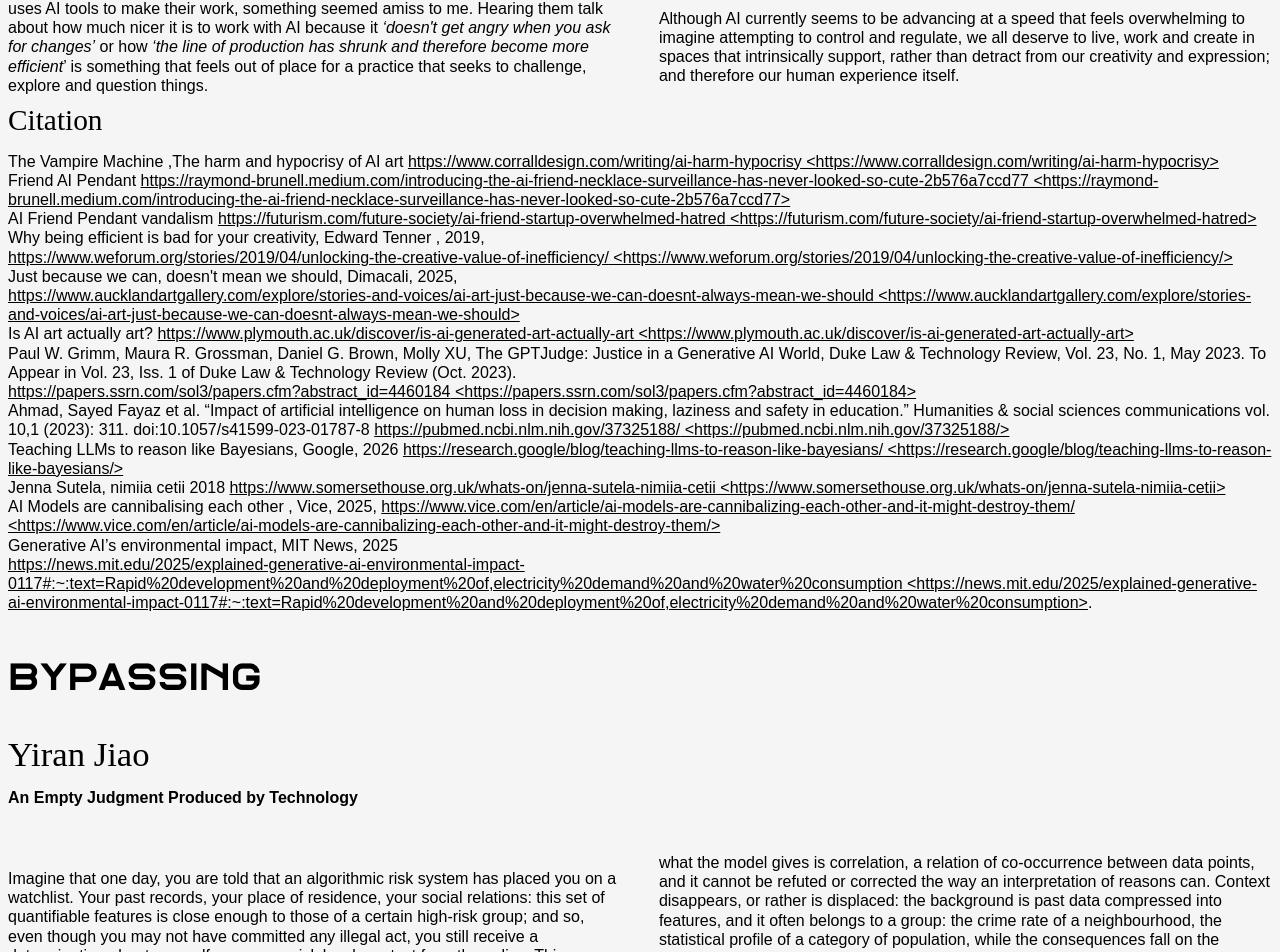
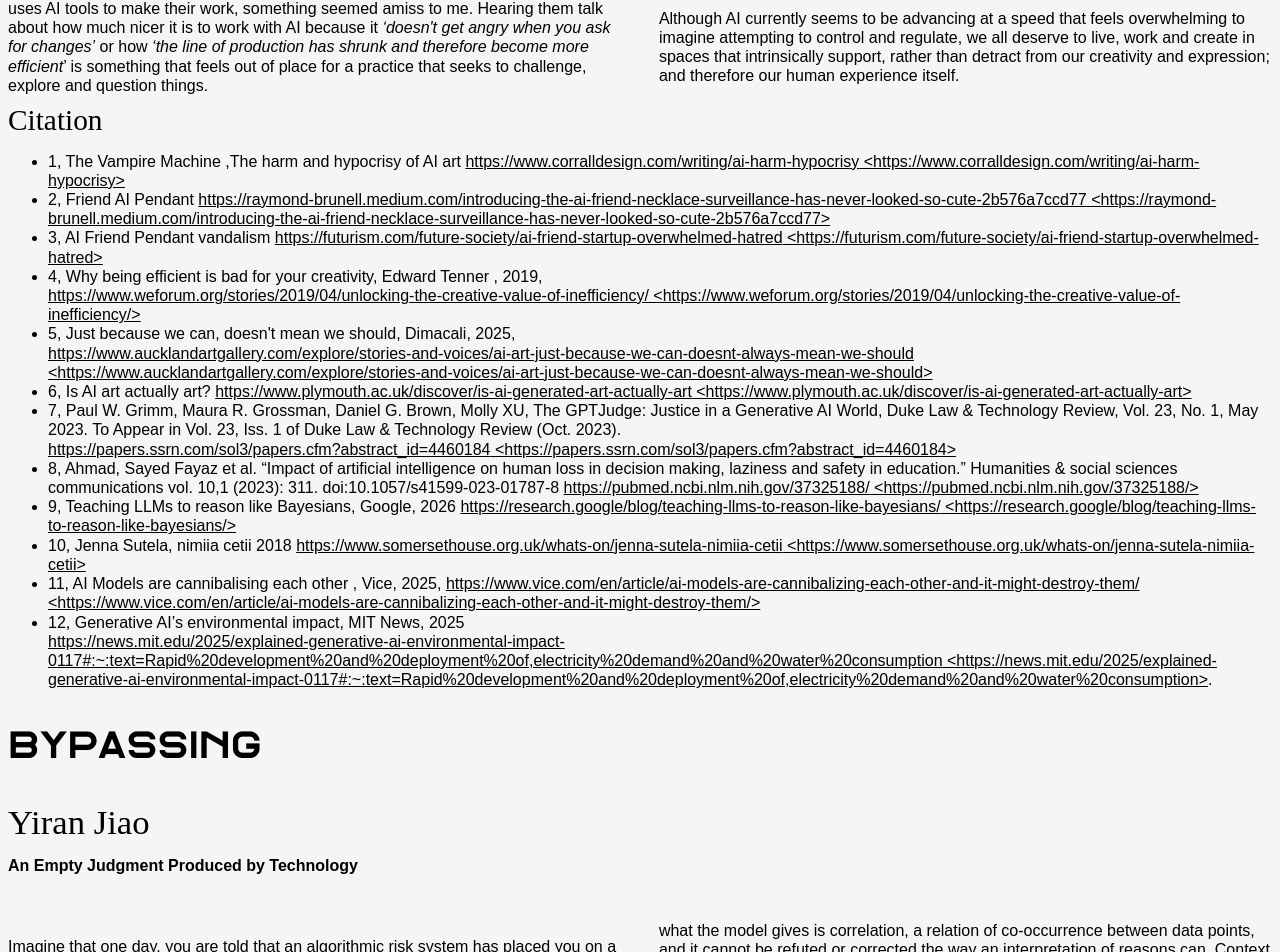
Before and after one commit to AJ3651/Design-Github-Repo, an Eleventy site: page src/index.njk in a window 1280 px wide. Shown: the part 10671-11623 px from the top of the page. Built offline with nearby package versions, Linux system fonts and the light colour scheme; Eleventy itself is replaced by a stand-in of ours; files that its build step writes are made by us from their sources.

Commit message:
Update 01-The-Vampire-Machine-Jemila-Abdulai.md

```diff
--- a/src/category02/01-The-Vampire-Machine-Jemila-Abdulai.md
+++ b/src/category02/01-The-Vampire-Machine-Jemila-Abdulai.md
@@ -82,23 +82,19 @@ Although AI currently seems to be advancing at a speed that feels overwhelming t
 
 ### Citation
 
-The Vampire Machine ,The harm and hypocrisy of AI art  [https://www.corralldesign.com/writing/ai-harm-hypocrisy](https://www.corralldesign.com/writing/ai-harm-hypocrisy)
-Friend AI Pendant [https://raymond-brunell.medium.com/introducing-the-ai-friend-necklace-surveillance-has-never-looked-so-cute-2b576a7ccd77](https://raymond-brunell.medium.com/introducing-the-ai-friend-necklace-surveillance-has-never-looked-so-cute-2b576a7ccd77)
-AI Friend Pendant vandalism [https://futurism.com/future-society/ai-friend-startup-overwhelmed-hatred](https://futurism.com/future-society/ai-friend-startup-overwhelmed-hatred)
-Why being efficient is bad for your creativity, Edward Tenner , 2019,
+ - 1, The Vampire Machine ,The harm and hypocrisy of AI art  [https://www.corralldesign.com/writing/ai-harm-hypocrisy](https://www.corralldesign.com/writing/ai-harm-hypocrisy)
+- 2, Friend AI Pendant [https://raymond-brunell.medium.com/introducing-the-ai-friend-necklace-surveillance-has-never-looked-so-cute-2b576a7ccd77](https://raymond-brunell.medium.com/introducing-the-ai-friend-necklace-surveillance-has-never-looked-so-cute-2b576a7ccd77)
+- 3, AI Friend Pendant vandalism [https://futurism.com/future-society/ai-friend-startup-overwhelmed-hatred](https://futurism.com/future-society/ai-friend-startup-overwhelmed-hatred)
+- 4, Why being efficient is bad for your creativity, Edward Tenner , 2019,
 [https://www.weforum.org/stories/2019/04/unlocking-the-creative-value-of-inefficiency/](https://www.weforum.org/stories/2019/04/unlocking-the-creative-value-of-inefficiency/)
-Just because we can, doesn't mean we should, Dimacali, 2025,
+- 5, Just because we can, doesn't mean we should, Dimacali, 2025,
 [https://www.aucklandartgallery.com/explore/stories-and-voices/ai-art-just-because-we-can-doesnt-always-mean-we-should](https://www.aucklandartgallery.com/explore/stories-and-voices/ai-art-just-because-we-can-doesnt-always-mean-we-should)
-Is AI art actually art? [https://www.plymouth.ac.uk/discover/is-ai-generated-art-actually-art](https://www.plymouth.ac.uk/discover/is-ai-generated-art-actually-art)
-Paul W. Grimm, Maura R. Grossman, Daniel G. Brown, Molly XU, The GPTJudge: Justice in a Generative AI World, Duke Law & Technology Review, Vol. 23, No. 1, May 2023\. To Appear in Vol. 23, Iss. 1 of Duke Law & Technology Review (Oct. 2023).
+- 6, Is AI art actually art? [https://www.plymouth.ac.uk/discover/is-ai-generated-art-actually-art](https://www.plymouth.ac.uk/discover/is-ai-generated-art-actually-art)
+- 7, Paul W. Grimm, Maura R. Grossman, Daniel G. Brown, Molly XU, The GPTJudge: Justice in a Generative AI World, Duke Law & Technology Review, Vol. 23, No. 1, May 2023\. To Appear in Vol. 23, Iss. 1 of Duke Law & Technology Review (Oct. 2023).
 [https://papers.ssrn.com/sol3/papers.cfm?abstract\_id=4460184](https://papers.ssrn.com/sol3/papers.cfm?abstract_id=4460184)
-Ahmad, Sayed Fayaz et al. “Impact of artificial intelligence on human loss in decision making, laziness and safety in education.” Humanities & social sciences communications vol. 10,1 (2023): 311\. doi:10.1057/s41599-023-01787-8  [https://pubmed.ncbi.nlm.nih.gov/37325188/](https://pubmed.ncbi.nlm.nih.gov/37325188/)
-Teaching LLMs to reason like Bayesians, Google, 2026 [https://research.google/blog/teaching-llms-to-reason-like-bayesians/](https://research.google/blog/teaching-llms-to-reason-like-bayesians/)
-Jenna Sutela,  nimiia cetii 2018  [https://www.somersethouse.org.uk/whats-on/jenna-sutela-nimiia-cetii](https://www.somersethouse.org.uk/whats-on/jenna-sutela-nimiia-cetii)
- AI Models  are cannibalising each other , Vice, 2025, [https://www.vice.com/en/article/ai-models-are-cannibalizing-each-other-and-it-might-destroy-them/](https://www.vice.com/en/article/ai-models-are-cannibalizing-each-other-and-it-might-destroy-them/)
-Generative AI’s environmental impact, MIT News, 2025
+- 8, Ahmad, Sayed Fayaz et al. “Impact of artificial intelligence on human loss in decision making, laziness and safety in education.” Humanities & social sciences communications vol. 10,1 (2023): 311\. doi:10.1057/s41599-023-01787-8  [https://pubmed.ncbi.nlm.nih.gov/37325188/](https://pubmed.ncbi.nlm.nih.gov/37325188/)
+- 9, Teaching LLMs to reason like Bayesians, Google, 2026 [https://research.google/blog/teaching-llms-to-reason-like-bayesians/](https://research.google/blog/teaching-llms-to-reason-like-bayesians/)
+- 10, Jenna Sutela,  nimiia cetii 2018  [https://www.somersethouse.org.uk/whats-on/jenna-sutela-nimiia-cetii](https://www.somersethouse.org.uk/whats-on/jenna-sutela-nimiia-cetii)
+- 11, AI Models  are cannibalising each other , Vice, 2025, [https://www.vice.com/en/article/ai-models-are-cannibalizing-each-other-and-it-might-destroy-them/](https://www.vice.com/en/article/ai-models-are-cannibalizing-each-other-and-it-might-destroy-them/)
+- 12, Generative AI’s environmental impact, MIT News, 2025
 [https://news.mit.edu/2025/explained-generative-ai-environmental-impact-0117\#:\~:text=Rapid%20development%20and%20deployment%20of,electricity%20demand%20and%20water%20consumption](https://news.mit.edu/2025/explained-generative-ai-environmental-impact-0117#:~:text=Rapid%20development%20and%20deployment%20of,electricity%20demand%20and%20water%20consumption).
-
-####
-
-####
```
